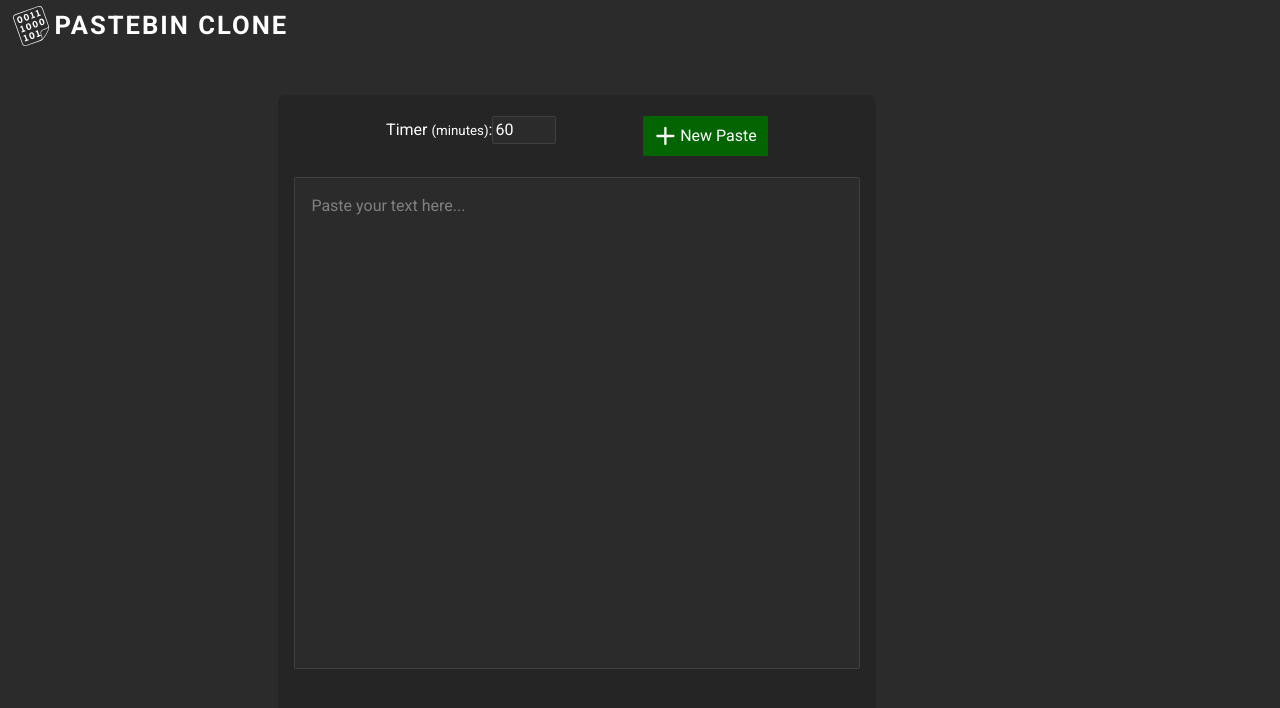
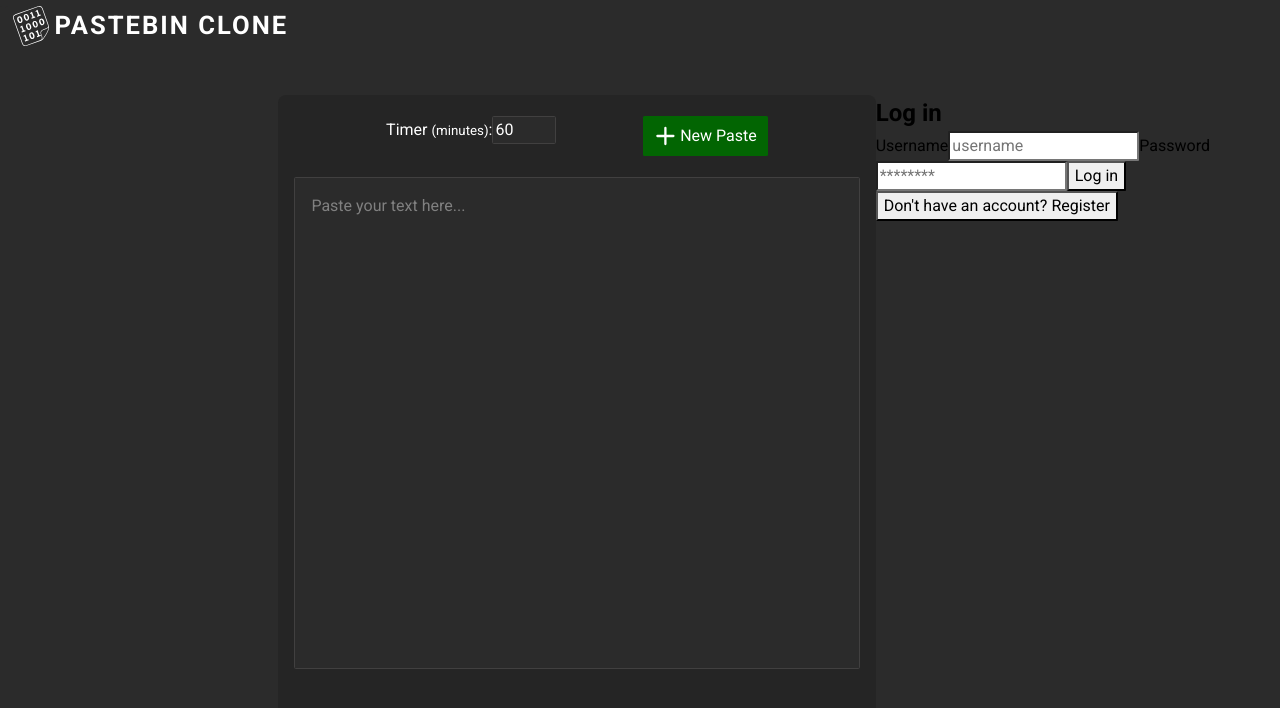
Before and after one commit to adiletbaimyrza/pastebin_clone, a React (Create React App) app: page / in a window 1280 px wide. Shown: the top 708 px of the page. Built offline with nearby package versions, Linux system fonts and the light colour scheme.

Commit message:
login and registration form created

```diff
--- a/src/App.js
+++ b/src/App.js
@@ -3,8 +3,16 @@ import { BrowserRouter, Routes, Route } from "react-router-dom";
 import GetPaste from "./Pages/GetPaste"
 import PostPaste from "./Pages/PostPaste";
 import NavBar from "./Components/NavBar";
+import LoginForm from "./Components/LoginForm";
+import RegisterForm from "./Components/RegisterForm";
 
 const App = () => {
+  const [currentForm, setCurrentForm] = useState("login")
+
+  const toggeForm = (formName) => {
+    setCurrentForm(formName)
+  };
+
   return (
     <div className="app-container">
       <NavBar />
@@ -14,11 +22,16 @@ const App = () => {
         <BrowserRouter>
           <Routes>
             <Route index element={<PostPaste />} />
-            <Route path="/:hash" element={< GetPaste />} />
+            <Route path="/:hash" element={<GetPaste />} />
           </Routes>
         </BrowserRouter>
 
-        <div className="right-col"></div>
+        <div className="right-col">
+          {
+            currentForm === "login" ? <LoginForm onFormSwitch={toggeForm}/> : <RegisterForm onFormSwitch={toggeForm}/>
+          }
+        </div>
+
       </div>
     </div>
 
--- /dev/null
+++ b/src/Components/LoginForm.js
@@ -0,0 +1,91 @@
+import React, { useState } from "react";
+
+const LoginForm = (props) => {
+    const [username, setUsername] = useState("");
+    const [password, setPassword] = useState("");
+    const [loggedIn, setLoggedIn] = useState("");
+
+    const handleUsernameChange = (event) => {
+        setUsername(event.target.value);
+    };
+
+    const handlePasswordChange = (event) => {
+        setPassword(event.target.value);
+    };
+
+    const handleSubmit = () => {
+        // Prepare the JSON data to be sent
+        const userData = {
+            username: username,
+            password: password
+        };
+
+        // Send the JSON data to the '/post' endpoint
+        fetch('/login', {
+            method: 'POST',
+            headers: {
+                'Content-Type': 'application/json',
+            },
+            body: JSON.stringify(userData),
+        })
+            .then((response) => {
+                if (response.ok) {
+                    // Paste successfully created
+                    console.log('User logged in successfully!');
+                    setLoggedIn("User logged in successfully!")
+                } else {
+                    // Handle error cases, e.g., display an error message
+                    console.error('Failed to log in User:', response.statusText);
+                }
+            })
+            .catch((error) => {
+                console.error('Error sending the request:', error);
+            });
+    };
+
+    return (
+        <div className="auth-form-container">
+            <h2 className="auth-form-header">Log in</h2>
+            <form className="auth-form">
+                <label className="label username-label">
+                    Username
+                    <input
+                        className="input username-input"
+                        value={username}
+                        onChange={handleUsernameChange}
+                        type="text"
+                        id="username"
+                        name="username"
+                        placeholder="username"
+                        required
+                    />
+                </label>
+
+                <label className="label password-label">
+                    Password
+                    <input className="input password-input"
+                        value={password}
+                        onChange={handlePasswordChange}
+                        type="password"
+                        id="password"
+                        name="password"
+                        placeholder="********"
+                        required
+                    />
+                </label>
+
+                <button
+                    className="auth-button"
+                    type="submit"
+                    onSubmit={handleSubmit}>
+                        Log in
+                </button>
+            </form>
+            <button className="auth-toggle-form" onClick={() => props.onFormSwitch("register")}>
+                Don't have an account? Register
+            </button>
+        </div>
+    );
+};
+
+export default LoginForm;
--- /dev/null
+++ b/src/Components/RegisterForm.js
@@ -0,0 +1,130 @@
+import React, { useState } from "react";
+
+const RegisterForm = (props) => {
+    const [username, setUsername] = useState("");
+    const [password, setPassword] = useState("");
+    const [confirmPassword, setConfirmPassword] = useState("");
+    const [email, setEmail] = useState("");
+    const [registered, setRegistered] = useState("")
+
+    const handleUsernameChange = (event) => {
+        setUsername(event.target.value);
+    };
+
+    const handlePasswordChange = (event) => {
+        setPassword(event.target.value);
+    };
+
+    const handleConfirmPasswordChange = (event) => {
+        setConfirmPassword(event.target.value);
+    };
+
+    const handleEmailChange = (event) => {
+        setEmail(event.target.value);
+    }
+
+    const handleSubmit = () => {
+        // Prepare the JSON data to be sent
+        const userData = {
+            username: username,
+            email: email,
+            password: password
+        };
+
+        // Send the JSON data to the '/post' endpoint
+        fetch('/register', {
+            method: 'POST',
+            headers: {
+                'Content-Type': 'application/json',
+            },
+            body: JSON.stringify(userData),
+        })
+            .then((response) => {
+                if (response.ok) {
+                    // Paste successfully created
+                    console.log('User created successfully!');
+                    setRegistered("User registered successfully!")
+                } else {
+                    // Handle error cases, e.g., display an error message
+                    console.error('Failed to create User:', response.statusText);
+                }
+            })
+            .catch((error) => {
+                console.error('Error sending the request:', error);
+            });
+    };
+
+
+    return (
+        <div className="auth-form-container">
+            <h2 className="auth-form-header">Register</h2>
+            <form className="auth-form">
+                <label className="label username-label">
+                    Username
+                    <input
+                        className="input username-input"
+                        value={username}
+                        onChange={handleUsernameChange}
+                        type="text"
+                        id="username"
+                        name="username"
+                        placeholder="username"
+                        required
+                    />
+                </label>
+
+                <label className="label email-label">
+                    Email
+                    <input
+                        className="input email-input"
+                        value={email}
+                        onChange={handleEmailChange}
+                        type="email"
+                        id="email"
+                        name="email"
+                        placeholder="your@mail.com"
+                        required
+                    />
+                </label>
+
+                <label className="label password-label">
+                    Password
+                    <input className="input password-input"
+                        value={password}
+                        onChange={handlePasswordChange}
+                        type="password"
+                        id="password"
+                        name="password"
+                        placeholder="********"
+                        required
+                    />
+                </label>
+
+                <label className="label confirm-password-label">
+                    Confirm password
+                    <input className="input password-input"
+                        value={confirmPassword}
+                        onChange={handleConfirmPasswordChange}
+                        type="password"
+                        id="confirm-password"
+                        name="confirm-password"
+                        placeholder="********"
+                        required
+                    />
+                </label>
+
+                <button
+                    className="auth-button"
+                    type="submit"
+                    onSubmit={handleSubmit}>
+                        Register
+                </button>
+            </form>
+            <button className="auth-toggle-form" onClick={() => props.onFormSwitch("login")}>
+                Already have an account? Log in
+            </button>
+        </div>
+    );
+};
+
+export default RegisterForm;
```
